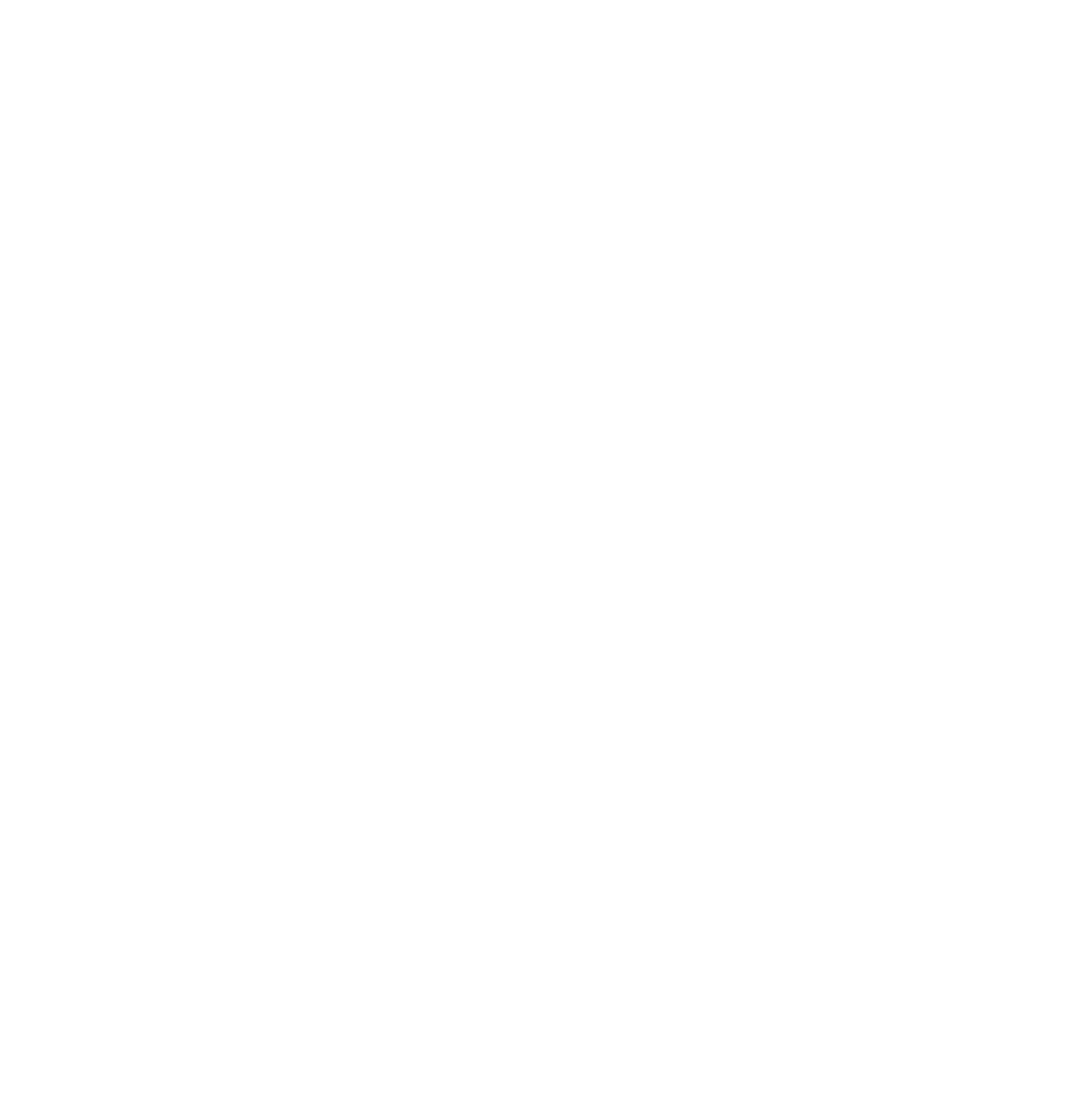
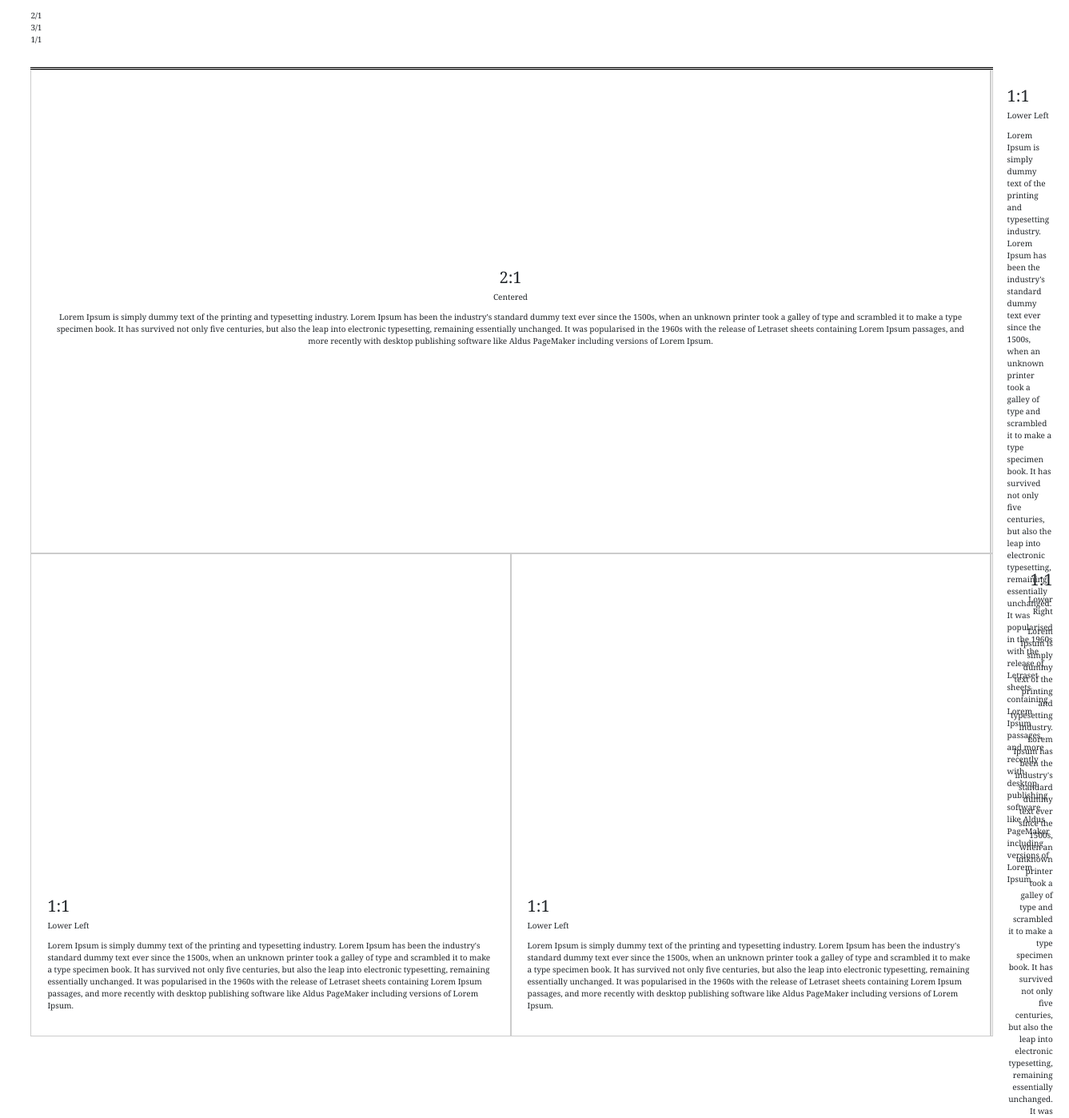
Before and after one commit to Ngann/NYT, an Angular app: page / in a window 1280 px wide. Shown: the part 200-1598 px from the top of the page at 80% size, 1337 px wide, since content can reach past the window. Before the commit the page ends 800 px from the top, so only its background shows below. Built offline with nearby package versions, Linux system fonts and the light colour scheme.

Commit message:
add main grids

```diff
--- a/src/app/app.component.css
+++ b/src/app/app.component.css
@@ -26,3 +26,8 @@
 /* .container-small, .container-large {
     max-width: 100%;
 } */
+
+.main {
+  font-family: Georgia;
+  list-style: none;
+}
--- a/src/app/app.component.html
+++ b/src/app/app.component.html
@@ -1,19 +1,16 @@
 <!--The content below is only a placeholder and can be replaced.-->
 <!-- <div class="container"> -->
+<div class="main">
 
   <div id="app">
-    <div >
-      <header>
-        <app-header></app-header>
-        <section>
-
-        </section>
-      </header>
-    </div>
-    <!-- <main>
-      <app-main></app-main>
-    </main> -->
+    <header>
+      <app-header></app-header>
+    </header>
   </div>
+  <div class="section">
+    <app-main></app-main>
+  </div>
+</div>
 
   <!-- <app-navigation></app-navigation> -->
 <!-- </div> -->
--- a/src/app/header/header.component.css
+++ b/src/app/header/header.component.css
@@ -61,7 +61,6 @@ header {
 }
 
 .logo {
-  /* background-color: lightblue; */
   font-family: nyt-franklin, helvetica, arial, sans-serif;
   width: inherit;
   font-size: 12px;
@@ -71,23 +70,12 @@ header {
 }
 
 .date-today {
-  display: inline-block;
+  display: inline-flex;
+  align-items: baseline;
 }
 .paper {
   display: inline-block;
 }
-
-
-/* .date-paper {
-  background-color: lightgrey;
-  font-family: nyt-franklin, helvetica, arial, sans-serif;
-  line-height: 1rem;
-  font-weight: 500;
-  width: inherit;
-  font-size: 12px;
-  margin-bottom: 10px;
-  display: flex;
-} */
 
 .masthead-mini-nav {
   border-top: 1px solid #ebebeb;
@@ -98,11 +86,6 @@ header {
 }
 
 .mini-nav {
-  /* margin-block-start: 1em;
-  margin-block-end: 1em;
-  margin-inline-start: 0px;
-  margin-inline-end: 0px;
-  padding-inline-start: 40px; */
   align-items: center;
   display: flex;
   justify-content: space-between;
--- a/src/app/header/header.component.html
+++ b/src/app/header/header.component.html
@@ -50,5 +50,5 @@
         <li data-testid="mini-nav-item" class="mini-nav-item"><a class="css-1wjnrbv" href="https://www.nytimes.com/video">Video</a></li>
       </ul>
     </div>
-</header>
+  </header>
 </div>
--- a/src/app/main/main.component.css
+++ b/src/app/main/main.component.css
@@ -0,0 +1,109 @@
+main {
+  margin: 0 auto;
+  padding: 0 3%;
+  position: relative;
+  border-bottom: none;
+}
+
+.briefing {
+  margin-bottom: 18px;
+  position: relative;
+  margin-top: 20px;
+  padding: 0;
+  border: 0;
+  font-size: 100%;
+  text-size-adjust: 100%;
+  font: inherit;
+  vertical-align: baseline;
+  font-family: Georgia;
+}
+
+.info {
+  min-height: 71px;
+  content: '';
+}
+
+.border-line {
+  border-top: 1px solid #ebebeb;
+  padding: 0 60px;
+  border-bottom: 1px solid #000;
+}
+///////
+[style="--aspect-ratio: 1/1;"] {
+  grid-column: span 1;
+}
+[style="--aspect-ratio: 2/1;"] {
+  grid-column: span 2;
+}
+[style="--aspect-ratio: 3/1;"] {
+  grid-column: span 3;
+}
+
+
+////
+
+* {
+  box-sizing: border-box;
+}
+
+.grid {
+  display: grid;
+  grid-template-columns: 1fr 1fr;
+}
+
+.grid-item {
+  position: relative;
+  width: 100%;
+  border: 1px solid #ccc;
+
+  &:nth-child(1) {
+    grid-column: 1 / 3;
+    &::before {
+      padding-top: 50%;
+    }
+    .content {
+      align-items: center;
+      justify-items: center;
+      text-align: center;
+    }
+  }
+  &:nth-child(2) {
+    grid-column: 3 / 4;
+    justify-self: center;
+  }
+  &:nth-child(3) {
+    grid-column: 1 / 2;
+  }
+  &:nth-child(4) {
+    grid-column: 2 / 3;
+  }
+  &:nth-child(5) {
+    grid-column: 3 / 4;
+  }
+
+  &:before {
+    content: "";
+    height: 0;
+    display: inline-block;
+    padding-top: 100%;
+    width: 1px;
+    position: relative;
+  }
+  .content {
+    position: absolute;
+    top: 0;
+    left: 0;
+    bottom: 0;
+    width: 100%;
+    display: grid;
+    justify-items: start;
+    align-items: end;
+  }
+  .content-lr {
+    place-items: end end;
+    text-align: right;
+  }
+  .content-inside {
+    padding: 2rem;
+  }
+}
--- a/src/app/main/main.component.html
+++ b/src/app/main/main.component.html
@@ -1,3 +1,62 @@
-<p>
-  main works!
-</p>
+<div class="briefing">
+  <main>
+    <div class="info">
+      <div class="grid">
+      <div style="--aspect-ratio: 2/1;">2/1</div>
+      <div style="--aspect-ratio: 3/1;">3/1</div>
+      <div style="--aspect-ratio: 1/1;">1/1</div>
+    </div>
+    </div>
+    <div class="border-line"></div>
+    <div class="border-line"></div>
+
+
+    <div class="grid">
+      <div class="grid-item">
+        <div class="content">
+          <div class="content-inside">
+            <h2>2:1</h2>
+            <p>Centered</p>
+            <p>Lorem Ipsum is simply dummy text of the printing and typesetting industry. Lorem Ipsum has been the industry's standard dummy text ever since the 1500s, when an unknown printer took a galley of type and scrambled it to make a type specimen book. It has survived not only five centuries, but also the leap into electronic typesetting, remaining essentially unchanged. It was popularised in the 1960s with the release of Letraset sheets containing Lorem Ipsum passages, and more recently with desktop publishing software like Aldus PageMaker including versions of Lorem Ipsum.</p>
+          </div>
+        </div>
+      </div>
+      <div class="grid-item">
+        <div class="content">
+          <div class="content-inside">
+            <h2>1:1</h2>
+            <p>Lower Left</p>
+            <p>Lorem Ipsum is simply dummy text of the printing and typesetting industry. Lorem Ipsum has been the industry's standard dummy text ever since the 1500s, when an unknown printer took a galley of type and scrambled it to make a type specimen book. It has survived not only five centuries, but also the leap into electronic typesetting, remaining essentially unchanged. It was popularised in the 1960s with the release of Letraset sheets containing Lorem Ipsum passages, and more recently with desktop publishing software like Aldus PageMaker including versions of Lorem Ipsum.</p>
+          </div>
+        </div>
+      </div>
+      <div class="grid-item">
+        <div class="content">
+          <div class="content-inside">
+            <h2>1:1</h2>
+            <p>Lower Left</p>
+            <p>Lorem Ipsum is simply dummy text of the printing and typesetting industry. Lorem Ipsum has been the industry's standard dummy text ever since the 1500s, when an unknown printer took a galley of type and scrambled it to make a type specimen book. It has survived not only five centuries, but also the leap into electronic typesetting, remaining essentially unchanged. It was popularised in the 1960s with the release of Letraset sheets containing Lorem Ipsum passages, and more recently with desktop publishing software like Aldus PageMaker including versions of Lorem Ipsum.</p>
+          </div>
+        </div>
+      </div>
+      <div class="grid-item">
+        <div class="content">
+          <div class="content-inside">
+            <h2>1:1</h2>
+            <p>Lower Left</p>
+            <p>Lorem Ipsum is simply dummy text of the printing and typesetting industry. Lorem Ipsum has been the industry's standard dummy text ever since the 1500s, when an unknown printer took a galley of type and scrambled it to make a type specimen book. It has survived not only five centuries, but also the leap into electronic typesetting, remaining essentially unchanged. It was popularised in the 1960s with the release of Letraset sheets containing Lorem Ipsum passages, and more recently with desktop publishing software like Aldus PageMaker including versions of Lorem Ipsum.</p>
+          </div>
+        </div>
+      </div>
+      <div class="grid-item">
+        <div class="content content-lr">
+          <div class="content-inside">
+            <h2>1:1</h2>
+            <p>Lower Right</p>
+            <p>Lorem Ipsum is simply dummy text of the printing and typesetting industry. Lorem Ipsum has been the industry's standard dummy text ever since the 1500s, when an unknown printer took a galley of type and scrambled it to make a type specimen book. It has survived not only five centuries, but also the leap into electronic typesetting, remaining essentially unchanged. It was popularised in the 1960s with the release of Letraset sheets containing Lorem Ipsum passages, and more recently with desktop publishing software like Aldus PageMaker including versions of Lorem Ipsum.</p>
+          </div>
+        </div>
+      </div>
+    </div>
+  </main>
+</div>
```
